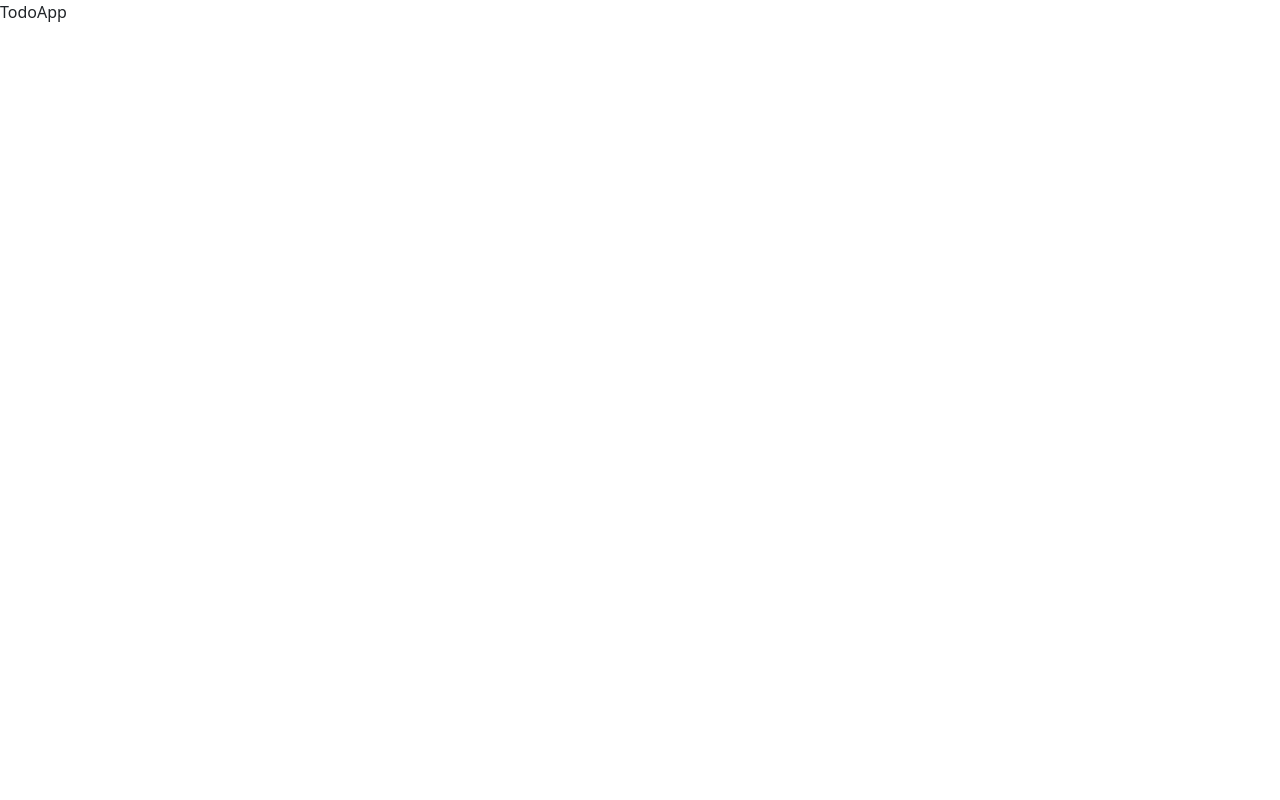
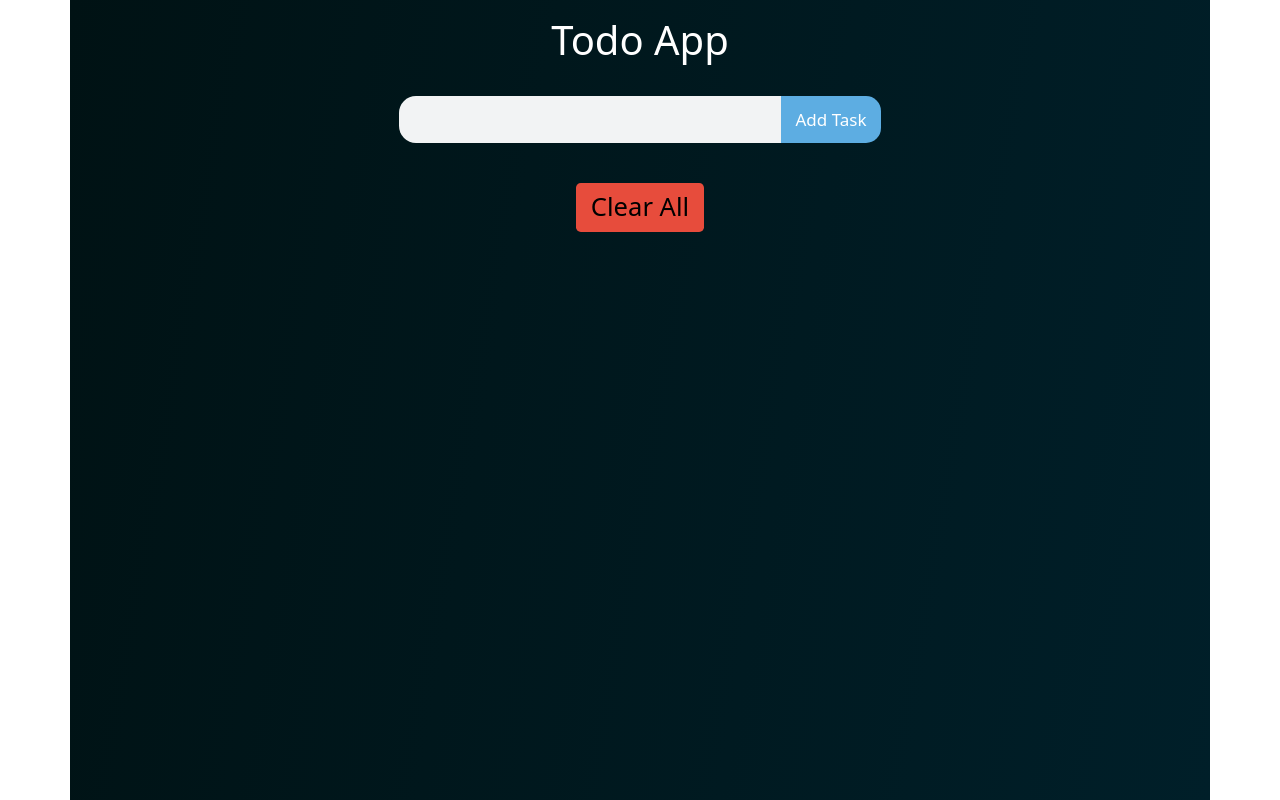
Before and after one commit to Sherry-hassan/react-app, a React (Create React App) app: page /todoapp in a window 1280 px wide. Built offline with nearby package versions, Linux system fonts and the light colour scheme.

Commit message:
todo app design completely

```diff
--- a/package.json
+++ b/package.json
@@ -10,6 +10,7 @@
     "react": "^18.3.1",
     "react-bootstrap": "^2.10.5",
     "react-dom": "^18.3.1",
+    "react-icons": "^5.3.0",
     "react-router-dom": "^6.28.0",
     "react-scripts": "5.0.1",
     "web-vitals": "^2.1.4"
--- a/src/apps/TodoApp/index.jsx
+++ b/src/apps/TodoApp/index.jsx
@@ -1,7 +1,81 @@
-import React from "react";
+import React, { useState } from "react";
+import {Container} from "react-bootstrap"
+ import '../TodoApp/todo.css';
+import { MdCheck } from "react-icons/md";
+import { MdDeleteForever } from "react-icons/md";
 
 const TodoApp = () => {
-  return <div>TodoApp</div>;
+  const [inputValue, setInputValue] = useState("")
+  const [task, setTask] = useState([])
+
+  const handleInputChange = (value) => {
+    setInputValue(value)
+  }
+  const handleFormSubmit = (event) => {
+    event.preventDefault()
+
+    if (!inputValue) return
+
+    if (task.includes(inputValue)) {
+      setInputValue("")
+      return
+    }
+
+    setTask((prevTask) => [...prevTask, inputValue])
+    setInputValue("")
+  }
+  const handleDeleteTodo = (value) => {
+    const updatedTask = task.filter((curTask) => curTask !== value)
+    setTask(updatedTask)
+  }
+  const handleTodoData = () => {
+    setTask([])
+  }
+  return (
+    <Container
+      className="w-100 d-flex align-items-center todo-container d-flex flex-column align-items-center min-vh-100 pt-3 text-white overflow-hidden"
+      style={{
+        backgroundImage: "linear-gradient(100deg, #001214, #001f29)",
+        transition: "0.3s linear",
+      }}
+    >      <header className="mx-3 min-vh-10 w-100 d-flex flex-column align-items-center justify-content-around fs-1 ">
+        <h1 className="text-white text-center fs-1">Todo App</h1>
+      </header>
+      <section className="form mx-3 min-vh-10 w-100 ">
+        <form className="d-flex justify-content-center my-3 w-100 fs-5 p-2" onSubmit={handleFormSubmit}>
+          <div>
+            <input type="text"
+             autoComplete="off" value={inputValue} onChange={(event) => handleInputChange(event.target.value)} />
+          </div>
+          <div>
+            <button type="submit" className="todo-btn">Add Task</button>
+          </div>
+        </form>
+      </section>
+      <section className="myUnOrdList">
+        <ul>
+          {
+            task.map((curTask, index) => {
+              return <li key={index} className="todo-item">
+                <span>{curTask}</span>
+                <button className="check-btn">
+                  <MdCheck />
+                </button>
+                <button className="delete-btn" onClick={() => handleDeleteTodo(curTask)}>
+                  <MdDeleteForever />
+                </button>
+              </li>
+            })
+          }
+        </ul>
+      </section>
+
+      <button className="clear-btn" onClick={handleTodoData}>Clear All</button>
+
+
+
+    </Container>
+  );
 };
 
 export default TodoApp;
--- /dev/null
+++ b/src/apps/TodoApp/todo.css
@@ -0,0 +1,108 @@
+
+  form input {
+    padding: 4.5px;
+    font-size: 1.6rem;
+    letter-spacing: 0.1rem;
+    border: none;
+    outline: none;
+    border-top-left-radius: 17px;
+    border-bottom-left-radius: 17px;
+    max-width: 500px;
+    transition: background-color 200ms ease-in-out;
+    width: 100%;
+    background-color: #f2f3f4;
+  }
+  button {
+    border: none;
+    outline: none;
+    transition: box-shadow 200ms ease, background-color 200ms ease-in-out;
+    background-color: #2c3e50;
+    color: rgb(0, 0, 0);
+  }
+
+  form button:hover {
+    cursor: pointer;
+    background-color: #f1c40f;
+  }
+
+  form button {
+    padding: 10.8px;
+    font-size: 17px;
+    border-top-right-radius: 15px;
+    border-bottom-right-radius: 15px;
+    min-width: 100px;
+    background-color: #5dade2;
+    color: white;
+  }
+
+  span {
+    margin-right: 3.2rem;
+  }
+
+  .myUnOrdList {
+    display: flex;
+    justify-content: center;
+    align-items: center;
+    max-width: 1200px;
+  }
+
+  .todo-list {
+    min-width: 25%;
+    list-style: none;
+  }
+
+  .todo-item {
+    margin: 2rem;
+    font-size: 20px;
+    color: #1c2833;
+    border-radius: 30px;
+    transition: background-color 200ms ease-in-out;
+    background-color: #f2f3f4;
+    min-width: 27rem;
+    max-width: 40rem;
+    padding: 10px 20px;
+    display: grid;
+    grid-template-columns: 1fr 0.2fr 0.2fr;
+    justify-content: start;
+    gap: 1.5rem;
+    overflow-wrap: anywhere;
+  }
+
+  li span {
+    max-width: 20rem;
+    color: #1c2833;
+  }
+
+  .check-btn,
+  .delete-btn {
+    font-size: 1.5rem;
+    cursor: pointer;
+    width: 3rem;
+    height: 2.5rem;
+    border-radius: 80%;
+    margin: 0 5px;
+    background-color: #fff;
+    color: rgb(0, 0, 0);
+    box-shadow: rgba(149, 157, 165, 0.2) 0px 8px 24px;
+  }
+
+  .check-btn {
+    color: #fff;
+    background-color: #2ecc71;
+  }
+
+  .delete-btn {
+    color: #fff;
+    background-color: #e74c3c;
+  }
+
+  .clear-btn {
+    background-color: #e74c3c;
+    font-size: 1.6rem;
+    padding: 5px 15px;
+    border-radius: 0.3rem;
+  }
+
+  .clear-btn:hover {
+    background-color: #8d1407;
+  }
```
Also changed, not shown: 1 other file (tests, documents, lock files or other folders).
